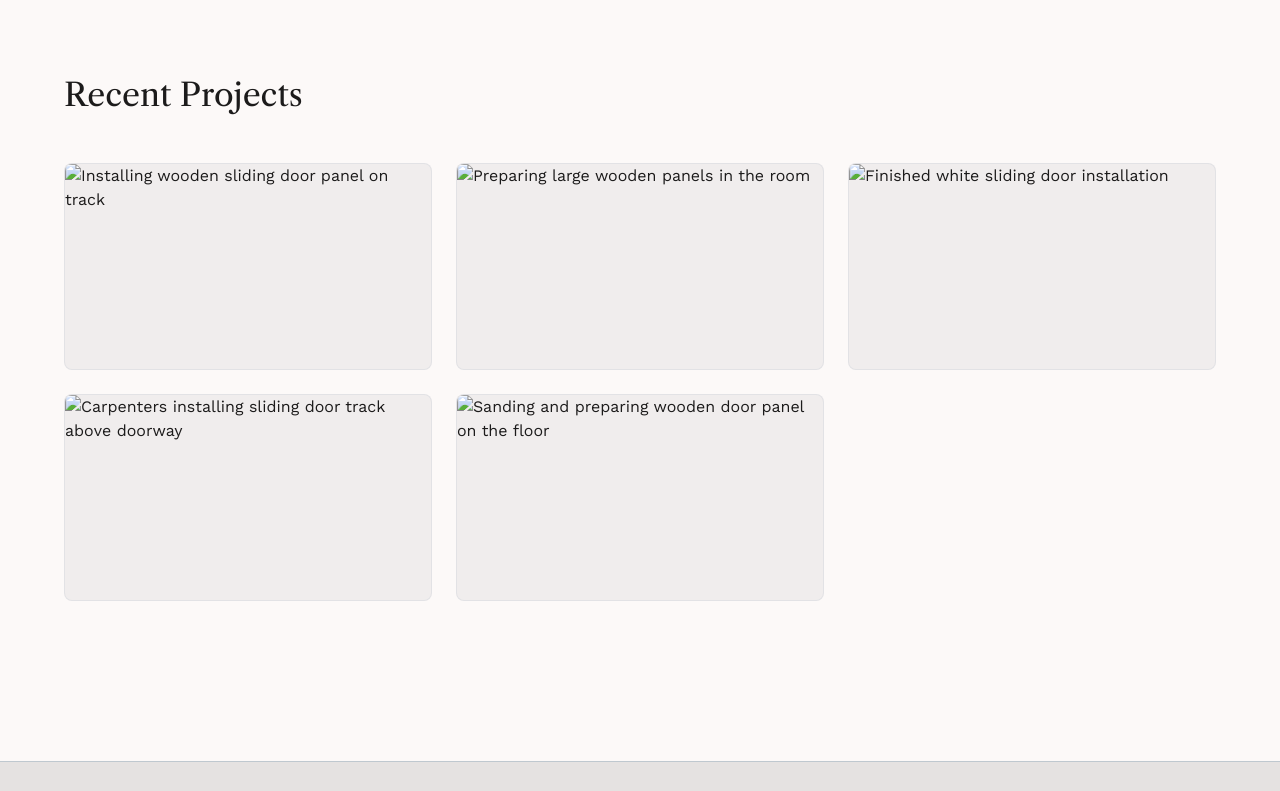
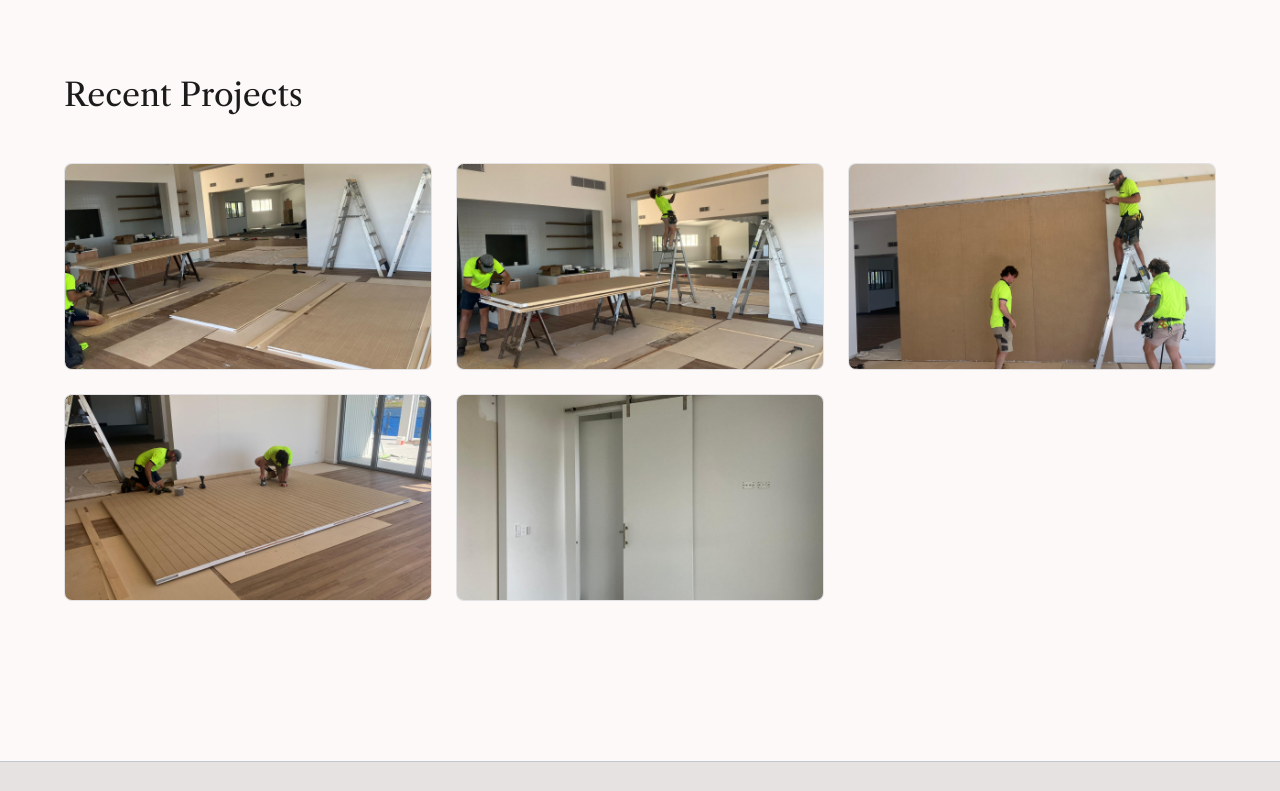
Before and after one commit to mozchain/rlevel, a plain HTML site: page projects.html in a window 1280 px wide. Shown: the part 691-1482 px from the top of the page. Drawn offline with nearby package versions, Linux system fonts and the light colour scheme; the site is published under a folder, as on GitHub Pages, so addresses that start at the root find nothing.

Commit message:
Use relative paths without dot

```diff
--- a/projects.html
+++ b/projects.html
@@ -55,19 +55,19 @@
 </div>
 <div class="grid grid-cols-1 sm:grid-cols-2 lg:grid-cols-3 gap-gutter">
 <div class="group relative overflow-hidden rounded-xl bg-surface-container border border-outline-variant/30 aspect-video">
-<img alt="Installing wooden sliding door panel on track" class="w-full h-full object-cover transition-transform duration-700 ease-in-out group-hover:scale-105" src="/assets/sliding-door-1.jpg">
+<img alt="Installing wooden sliding door panel on track" class="w-full h-full object-cover transition-transform duration-700 ease-in-out group-hover:scale-105" src="assets/sliding-door-1.jpg">
 </div>
 <div class="group relative overflow-hidden rounded-xl bg-surface-container border border-outline-variant/30 aspect-video">
-<img alt="Preparing large wooden panels in the room" class="w-full h-full object-cover transition-transform duration-700 ease-in-out group-hover:scale-105" src="/assets/sliding-door-2.jpg">
+<img alt="Preparing large wooden panels in the room" class="w-full h-full object-cover transition-transform duration-700 ease-in-out group-hover:scale-105" src="assets/sliding-door-2.jpg">
 </div>
 <div class="group relative overflow-hidden rounded-xl bg-surface-container border border-outline-variant/30 aspect-video">
-<img alt="Finished white sliding door installation" class="w-full h-full object-cover transition-transform duration-700 ease-in-out group-hover:scale-105" src="/assets/sliding-door-3.jpg">
+<img alt="Finished white sliding door installation" class="w-full h-full object-cover transition-transform duration-700 ease-in-out group-hover:scale-105" src="assets/sliding-door-3.jpg">
 </div>
 <div class="group relative overflow-hidden rounded-xl bg-surface-container border border-outline-variant/30 aspect-video">
-<img alt="Carpenters installing sliding door track above doorway" class="w-full h-full object-cover transition-transform duration-700 ease-in-out group-hover:scale-105" src="/assets/sliding-door-4.jpg">
+<img alt="Carpenters installing sliding door track above doorway" class="w-full h-full object-cover transition-transform duration-700 ease-in-out group-hover:scale-105" src="assets/sliding-door-4.jpg">
 </div>
 <div class="group relative overflow-hidden rounded-xl bg-surface-container border border-outline-variant/30 aspect-video">
-<img alt="Sanding and preparing wooden door panel on the floor" class="w-full h-full object-cover transition-transform duration-700 ease-in-out group-hover:scale-105" src="/assets/sliding-door-5.jpg">
+<img alt="Sanding and preparing wooden door panel on the floor" class="w-full h-full object-cover transition-transform duration-700 ease-in-out group-hover:scale-105" src="assets/sliding-door-5.jpg">
 </div>
 </div>
 </section>
```
